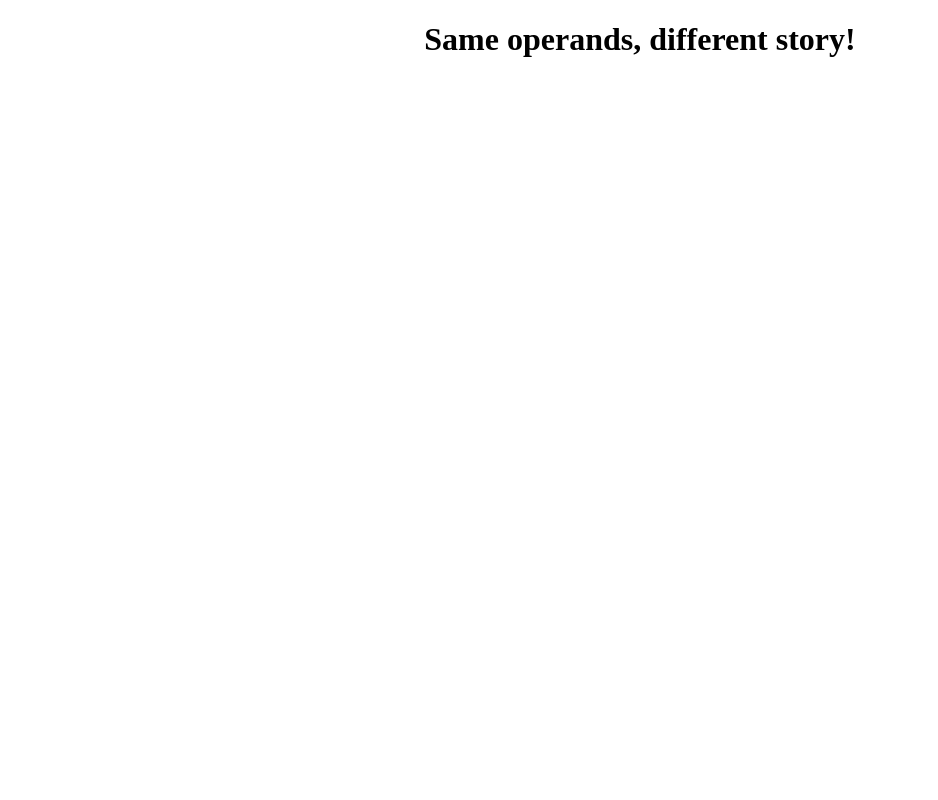
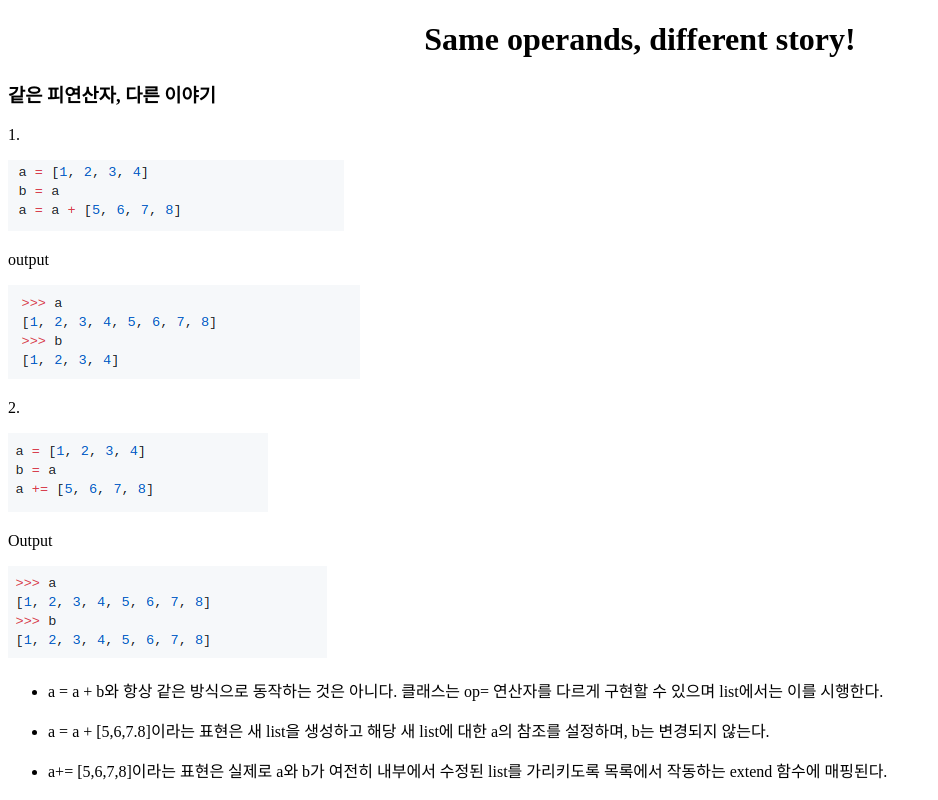
Before and after one commit to 18-2-SKKU-OSS/2018-2-OSS-E1, a website: page HTML_CODE/python35.html in a window 1280 px wide. Shown: the whole page, without its empty margins (0-938 px from the left). Drawn offline with Linux system fonts and the light colour scheme.

Commit message:
section 3.07

```diff
--- a/HTML_CODE/python35.html
+++ b/HTML_CODE/python35.html
@@ -2,10 +2,37 @@
 <html>
 <head>
 	<title>Same operands, different story!
-</title>
+	</title>
 </head>
 <body>
 	<div style="text-align:center"><h1>Same operands, different story!
-</h1></div>
+	</h1></div>
+
+	<h3>
+		같은 피연산자, 다른 이야기
+	</h3>
+
+	<p>1.</p>
+	<img src="./pic/35.1.png">
+	<p>output</p>
+	<img src="./pic/35.2.png">
+	<p>2.</p>
+	<img src="./pic/35.3.png">
+	<p>Output</p>
+	<img src="./pic/35.4.png">
+
+	<ul>
+		<li><p>
+			a = a + b와 항상 같은 방식으로 동작하는 것은 아니다. 클래스는 op= 연산자를 다르게 구현할 수 있으며 list에서는 이를 시행한다.
+		</p></li>
+		<li><p>
+			a = a + [5,6,7.8]이라는 표현은 새 list을 생성하고 해당 새 list에 대한 a의 참조를 설정하며, b는 변경되지 않는다.
+		</p></li>
+		<li><p>
+			a+= [5,6,7,8]이라는 표현은 실제로 a와 b가 여전히 내부에서 수정된 list를 가리키도록 목록에서 작동하는 extend 함수에 매핑된다.
+
+		</p></li>
+	</ul>
+
 </body>
 </html>
```
Also changed, not shown: HTML_CODE/pic/35.1.png (added), HTML_CODE/pic/35.2.png (added), HTML_CODE/pic/35.3.png (added), HTML_CODE/pic/35.4.png (added).
